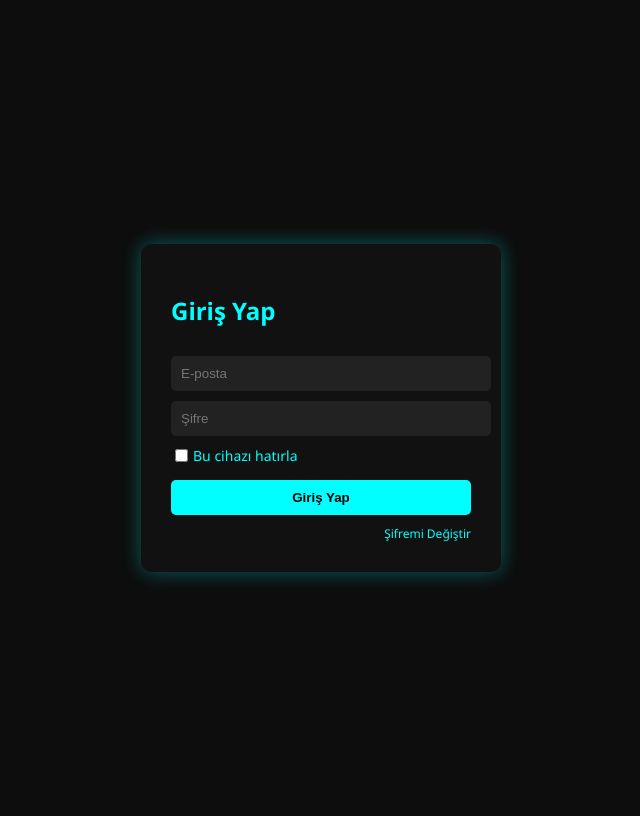
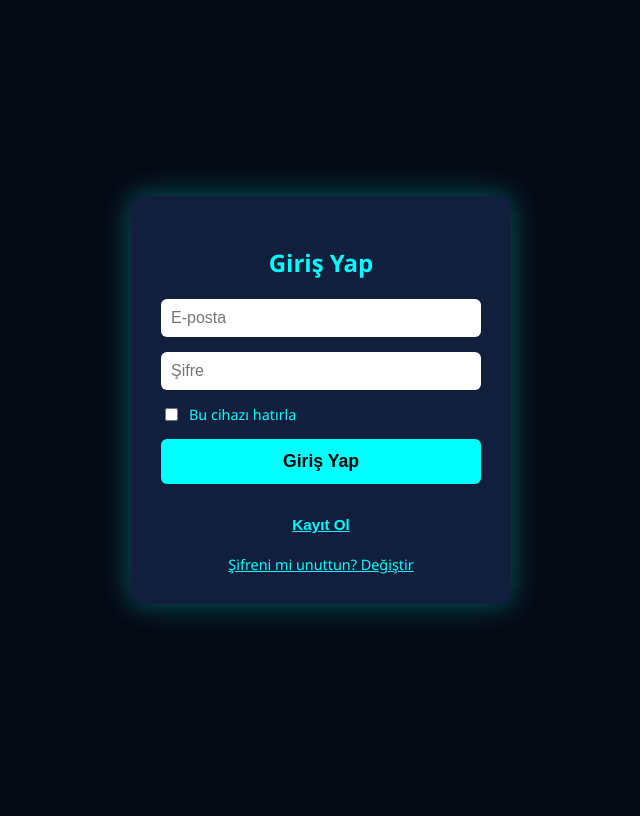
Before and after one commit to tpcggwq/mesaj, a Flask app: template templates/Giris.html in a window 1280 px wide. Shown: the whole page, without its empty margins (319-959 px from the left). After the commit the page ends 618 px from the top, so only its background shows below. Run offline with Flask 3, Linux system fonts and the light colour scheme; the template is opened without the code that fills it, so the values that code supplies are empty.

Commit message:
Update Giris.html

```diff
--- a/templates/Giris.html
+++ b/templates/Giris.html
@@ -2,120 +2,215 @@
 <html lang="tr">
 <head>
   <meta charset="UTF-8" />
-  <meta name="viewport" content="width=device-width, initial-scale=1.0"/>
-  <title>Giriş Yap</title>
+  <meta name="viewport" content="width=device-width, initial-scale=1" />
+  <title>Giriş Yap / Kayıt Ol</title>
   <style>
     body {
-      background: #0d0d0d;
+      background: #050a15;
       color: #0ff;
-      font-family: 'Segoe UI', sans-serif;
+      font-family: 'Segoe UI', Tahoma, Geneva, Verdana, sans-serif;
       display: flex;
       justify-content: center;
       align-items: center;
       height: 100vh;
+      margin: 0;
     }
-    .login-box {
-      background: #111;
+    .container {
+      background: #111f3d;
       padding: 30px;
-      border-radius: 10px;
-      box-shadow: 0 0 20px #0ff5;
-      width: 300px;
+      border-radius: 12px;
+      width: 320px;
+      box-shadow: 0 0 30px #0ff5;
+    }
+    h2 {
+      margin-bottom: 20px;
+      text-align: center;
     }
     input[type="email"],
     input[type="password"] {
       width: 100%;
       padding: 10px;
-      margin-top: 10px;
-      background: #222;
+      margin-bottom: 15px;
+      border-radius: 6px;
       border: none;
-      color: #0ff;
-      border-radius: 5px;
+      font-size: 1rem;
+      box-sizing: border-box;
     }
     label {
-      font-size: 14px;
+      font-size: 0.9rem;
+      user-select: none;
     }
     button {
       width: 100%;
-      padding: 10px;
-      margin-top: 15px;
       background: #0ff;
+      color: #000;
       border: none;
-      color: #000;
+      padding: 12px;
+      border-radius: 6px;
       font-weight: bold;
-      border-radius: 5px;
+      font-size: 1.1rem;
       cursor: pointer;
+      margin-bottom: 10px;
+      transition: background-color 0.3s ease;
+    }
+    button:hover {
+      background: #0cc;
+    }
+    .switch-btn {
+      background: none;
+      border: none;
+      color: #0ff;
+      text-decoration: underline;
+      cursor: pointer;
+      margin: 10px 0;
+      display: block;
+      font-size: 0.95rem;
+      text-align: center;
     }
     .remember {
-      margin-top: 10px;
+      margin-bottom: 15px;
       display: flex;
       align-items: center;
+      gap: 8px;
+      font-size: 0.9rem;
+      user-select: none;
     }
-    .remember input {
-      margin-right: 5px;
-    }
-    .link {
-      text-align: right;
-      font-size: 12px;
-      margin-top: 10px;
+    .forgot-link {
       color: #0ff;
       cursor: pointer;
+      font-size: 0.9rem;
+      text-align: center;
+      margin-top: 8px;
+      user-select: none;
+      text-decoration: underline;
     }
   </style>
 </head>
 <body>
 
-<div class="login-box">
-  <h2>Giriş Yap</h2>
-  <input type="email" id="email" placeholder="E-posta">
-  <input type="password" id="password" placeholder="Şifre">
+  <div class="container" id="form-container">
+    <h2 id="form-title">Giriş Yap</h2>
+    <input type="email" id="email" placeholder="E-posta" autocomplete="username" />
+    <input type="password" id="password" placeholder="Şifre" autocomplete="current-password" />
     <div class="remember">
-    <input type="checkbox" id="remember"> <label for="remember">Bu cihazı hatırla</label>
+      <input type="checkbox" id="remember" />
+      <label for="remember">Bu cihazı hatırla</label>
     </div>
-  <button onclick="login()">Giriş Yap</button>
-  <div class="link" onclick="window.location.href='sifre-degistir.html'">Şifremi Değiştir</div>
+    <button id="submit-btn">Giriş Yap</button>
+    <button class="switch-btn" id="switch-btn">Kayıt Ol</button>
+    <div class="forgot-link" id="forgot-pass">Şifreni mi unuttun? Değiştir</div>
   </div>
 
   <script>
-  // Otomatik doldurma
-  window.onload = function() {
-    const remembered = localStorage.getItem("remember");
-    if (remembered === "true") {
-      const email = localStorage.getItem("email");
-      const password = localStorage.getItem("password");
-      if (email && password) {
-        document.getElementById("email").value = email;
-        document.getElementById("password").value = password;
-        document.getElementById("remember").checked = true;
-      }
+    const formContainer = document.getElementById('form-container');
+    const formTitle = document.getElementById('form-title');
+    const emailInput = document.getElementById('email');
+    const passwordInput = document.getElementById('password');
+    const rememberCheckbox = document.getElementById('remember');
+    const submitBtn = document.getElementById('submit-btn');
+    const switchBtn = document.getElementById('switch-btn');
+    const forgotPass = document.getElementById('forgot-pass');
+
+    let isLogin = true;
+
+    // Sayfa yüklendiğinde "bu cihazı hatırla" var mı kontrolü
+    window.onload = () => {
+      const rememberedEmail = localStorage.getItem('rememberedEmail');
+      const rememberedPass = localStorage.getItem('rememberedPass');
+      if (rememberedEmail && rememberedPass) {
+        emailInput.value = rememberedEmail;
+        passwordInput.value = rememberedPass;
+        rememberCheckbox.checked = true;
       }
     };
 
-  function login() {
-    const email = document.getElementById("email").value.trim();
-    const password = document.getElementById("password").value;
+    // Form tipini değiştir
+    switchBtn.onclick = () => {
+      isLogin = !isLogin;
+      if (isLogin) {
+        formTitle.textContent = 'Giriş Yap';
+        submitBtn.textContent = 'Giriş Yap';
+        switchBtn.textContent = 'Kayıt Ol';
+        forgotPass.style.display = 'block';
+      } else {
+        formTitle.textContent = 'Kayıt Ol';
+        submitBtn.textContent = 'Kayıt Ol';
+        switchBtn.textContent = 'Giriş Yap';
+        forgotPass.style.display = 'none';
+      }
+      emailInput.value = '';
+      passwordInput.value = '';
+      rememberCheckbox.checked = false;
+    };
 
-    // Örnek kullanıcı kontrolü
-    const user = JSON.parse(localStorage.getItem(email));
-    if (!user || user.password !== password) {
-      alert("E-posta veya şifre yanlış!");
+    // Şifre değiştirme sayfasına yönlendir
+    forgotPass.onclick = () => {
+      window.location.href = 'sifre-degistir.html';
+    };
+
+    submitBtn.onclick = () => {
+      const email = emailInput.value.trim().toLowerCase();
+      const password = passwordInput.value;
+
+      if (!email || !password) {
+        alert('Lütfen tüm alanları doldurun!');
         return;
       }
 
-    // Cihazı hatırla
-    if (document.getElementById("remember").checked) {
-      localStorage.setItem("remember", "true");
-      localStorage.setItem("email", email);
-      localStorage.setItem("password", password);
-    } else {
-      localStorage.removeItem("remember");
-      localStorage.removeItem("email");
-      localStorage.removeItem("password");
+      if (isLogin) {
+        // Giriş işlemi
+        const userStr = localStorage.getItem(email);
+        if (!userStr) {
+          alert('Böyle bir kullanıcı bulunamadı!');
+          return;
+        }
+        const user = JSON.parse(userStr);
+        if (user.password !== password) {
+          alert('Şifre yanlış!');
+          return;
         }
 
-    // Giriş başarılı
-    sessionStorage.setItem("loggedInUser", email);
-    window.location.href = "anasayfa.html";
+        // Giriş başarılı - sessionStorage güncelle
+        sessionStorage.setItem('loggedInUser', email);
+
+        // Bu cihazı hatırla ise localStorage'a email ve şifre kaydet
+        if (rememberCheckbox.checked) {
+          localStorage.setItem('rememberedEmail', email);
+          localStorage.setItem('rememberedPass', password);
+        } else {
+          localStorage.removeItem('rememberedEmail');
+          localStorage.removeItem('rememberedPass');
         }
+
+        alert('Giriş başarılı!');
+        window.location.href = 'anasayfa.html';
+
+      } else {
+        // Kayıt işlemi
+        if (localStorage.getItem(email)) {
+          alert('Bu e-posta zaten kayıtlı!');
+          return;
+        }
+
+        // Basit doğrulama, şifre en az 6 karakter olabilir mesela
+        if (password.length < 6) {
+          alert('Şifre en az 6 karakter olmalı!');
+          return;
+        }
+
+        // Yeni kullanıcı kaydet
+        const newUser = { password: password, friends: [] };
+        localStorage.setItem(email, JSON.stringify(newUser));
+
+        alert('Kayıt başarılı! Şimdi giriş yapabilirsiniz.');
+        // Kayıt sonrası otomatik giriş için aşağıdaki satır aktif edilebilir:
+        // sessionStorage.setItem('loggedInUser', email);
+        // window.location.href = 'anasayfa.html';
+
+        // Formu girişe döndür
+        switchBtn.click();
+      }
+    };
   </script>
 
 </body>
```
Lines whose indentation alone changed are shown as unchanged.
